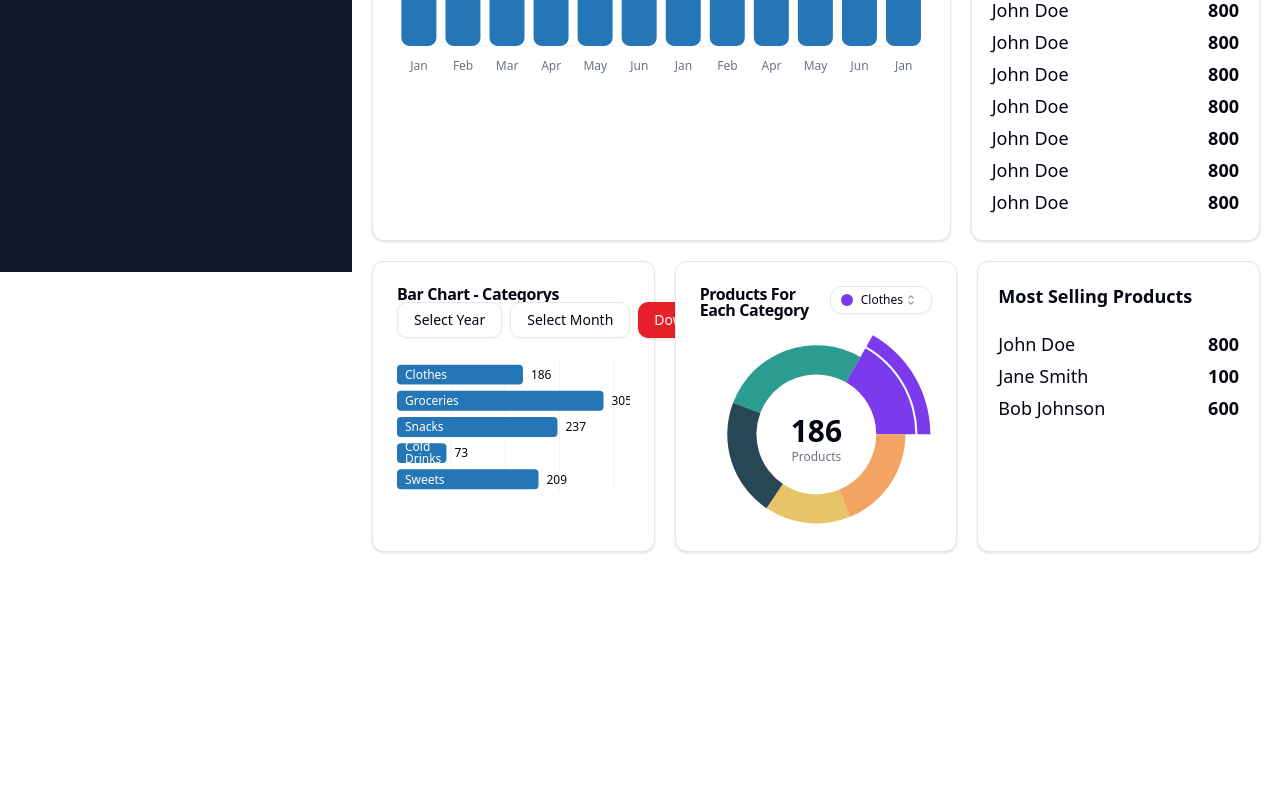
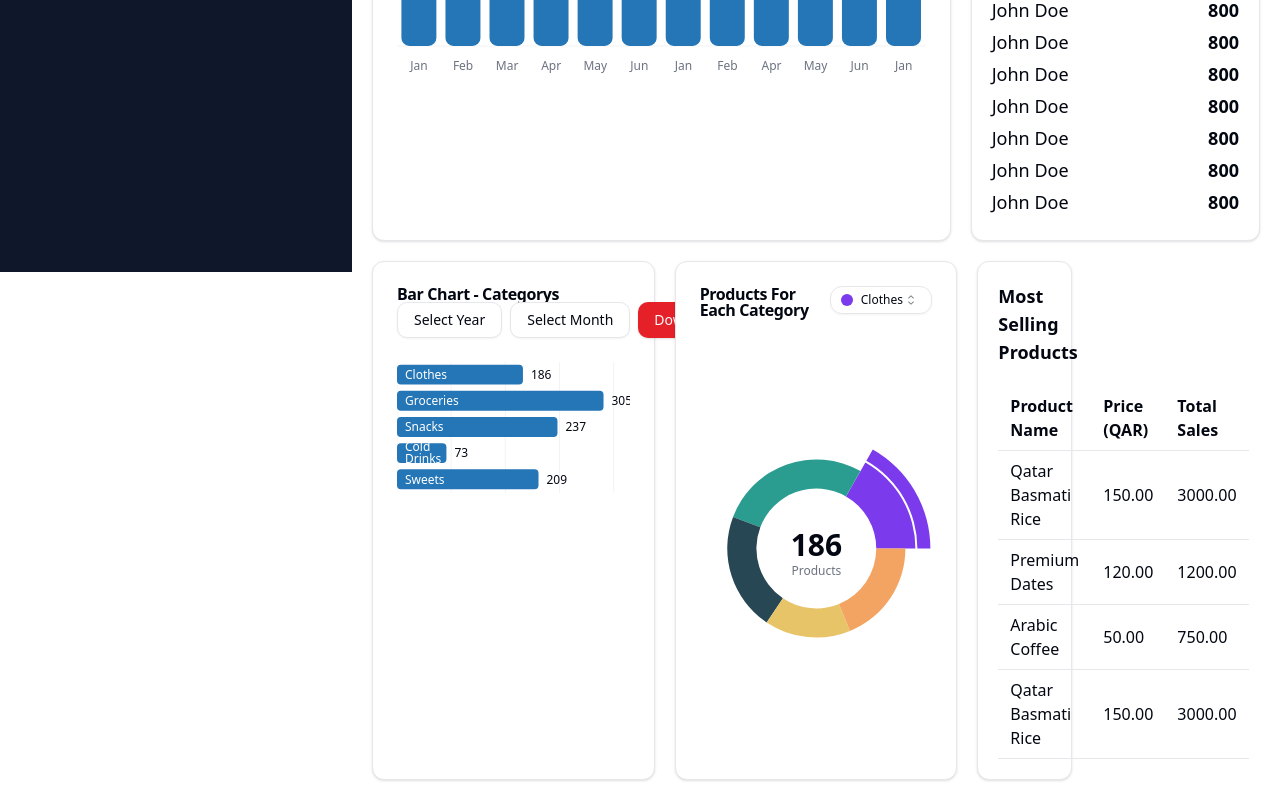
Before and after one commit to subin4693/AliMart-erp, a React (Vite) app: page / in a window 1280 px wide. Shown: the part 528-1328 px from the top of the page. Before the commit the page ends 1100 px from the top, so only its background shows below. Built offline with nearby package versions, Linux system fonts and the light colour scheme.

Commit message:
reports page was edited

```diff
--- a/src/pages/Reports/TrendingProducts.jsx
+++ b/src/pages/Reports/TrendingProducts.jsx
@@ -2,67 +2,54 @@ import { Card } from "@/components/ui/card";
 import React from "react";
 
 const TrendingProducts = () => {
-    const recentSales = [
+    const topProducts = [
         {
-            customername: "John Doe",
-            items: [
-                {
-                    product: "64a1a90b0f22b7a508e1c001",
-                    category: "64a1b8f56f22d7a4179a1001",
-                    quantity: 2,
-                    price: 150.0,
-                    total: 300.0,
-                },
-                {
-                    product: "64a1a90b0f22b7a508e1c002",
-                    category: "64a1b8f56f22d7a4179a1002",
-                    quantity: 1,
-                    price: 500.0,
-                    total: 500.0,
-                },
-            ],
+            productname: "Qatar Basmati Rice",
+            price: 150.0,
+            quantity: 20,
+            total: 3000.0,
         },
         {
-            customername: "Jane Smith",
-            items: [
-                {
-                    product: "64a1a90b0f22b7a508e1c003",
-                    category: "64a1b8f56f22d7a4179a1003",
-                    quantity: 5,
-                    price: 20.0,
-                    total: 100.0,
-                },
-            ],
+            productname: "Premium Dates",
+            price: 120.0,
+            quantity: 10,
+            total: 1200.0,
         },
         {
-            customername: "Bob Johnson",
-            items: [
-                {
-                    product: "64a1a90b0f22b7a508e1c004",
-                    category: "64a1b8f56f22d7a4179a1004",
-                    quantity: 3,
-                    price: 200.0,
-                    total: 600.0,
-                },
-            ],
+            productname: "Arabic Coffee",
+            price: 50.0,
+            quantity: 15,
+            total: 750.0,
+        },  {
+            productname: "Qatar Basmati Rice",
+            price: 150.0,
+            quantity: 20,
+            total: 3000.0,
         },
+
     ];
+
     return (
-        <Card className="p-5 grid-1   ">
-           <h1 className="font-bold text-lg mb-5">Most Selling Products</h1>
-            {recentSales.map((sales, index) => (
-                <div key={index} className="mb-1">
-                    <div>
-                        <div className="flex justify-between align-center">
-                            <h3 className="text-lg font-medium">{sales.customername}</h3>
-
-                            <h3 className="text-lg font-semibold">
-                                {sales.items.reduce((acc, item2) => acc + item2.total, 0)}{" "}
-                            </h3>
-                        </div>
-                    </div>
-                </div>
-            ))}
+        <Card className="p-5 w-full md:w-1/2 lg:w-1/3">
+            <h1 className="font-bold text-lg mb-5">Most Selling Products</h1>
+            <table className="w-full text-left border-collapse">
+                <thead>
+                    <tr className="border-b">
+                        <th className="py-2 px-3 font-semibold">Product Name</th>
+                        <th className="py-2 px-3 font-semibold">Price (QAR)</th>
+                        <th className="py-2 px-3 font-semibold">Total Sales</th>
+                    </tr>
+                </thead>
+                <tbody>
+                    {topProducts.map((product, index) => (
+                        <tr key={index} className="border-b hover:bg-gray-100">
+                            <td className="py-2 px-3">{product.productname}</td>
+                            <td className="py-2 px-3">{product.price.toFixed(2)}</td>
+                            <td className="py-2 px-3">{product.total.toFixed(2)}</td>
+                        </tr>
+                    ))}
+                </tbody>
+            </table>
         </Card>
     );
 };
```
